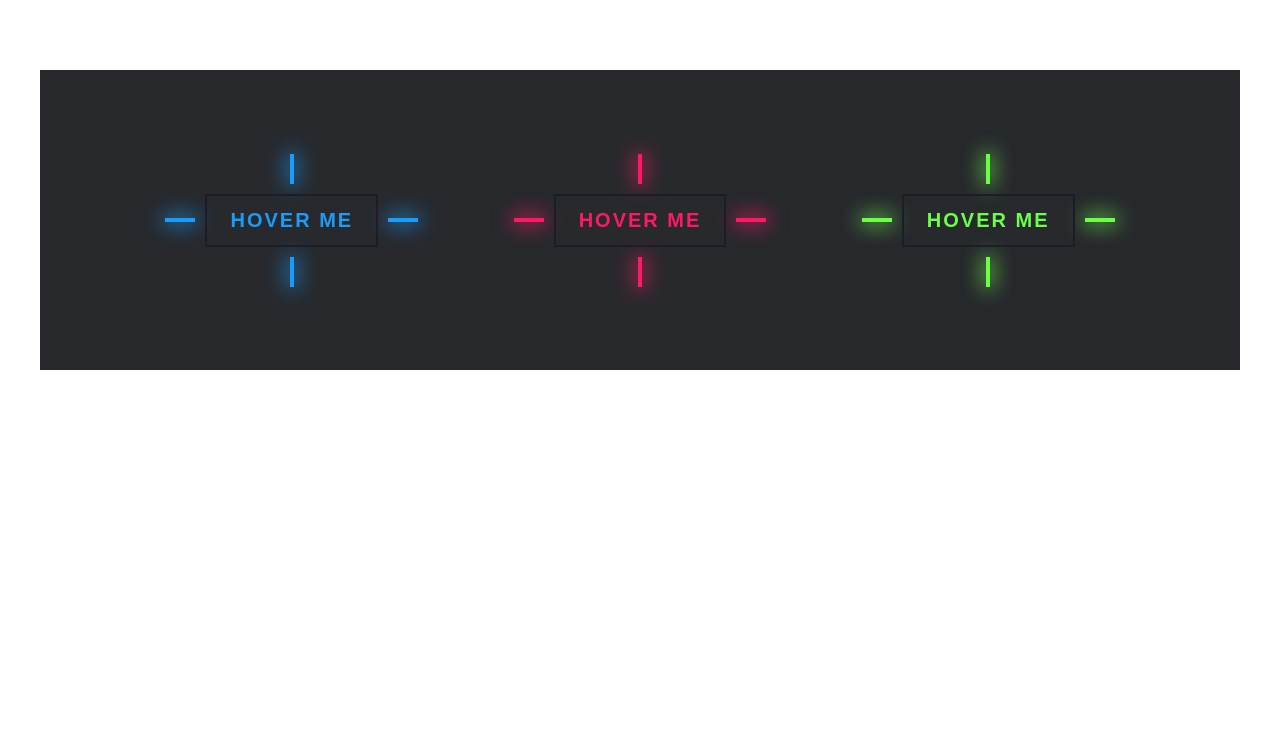
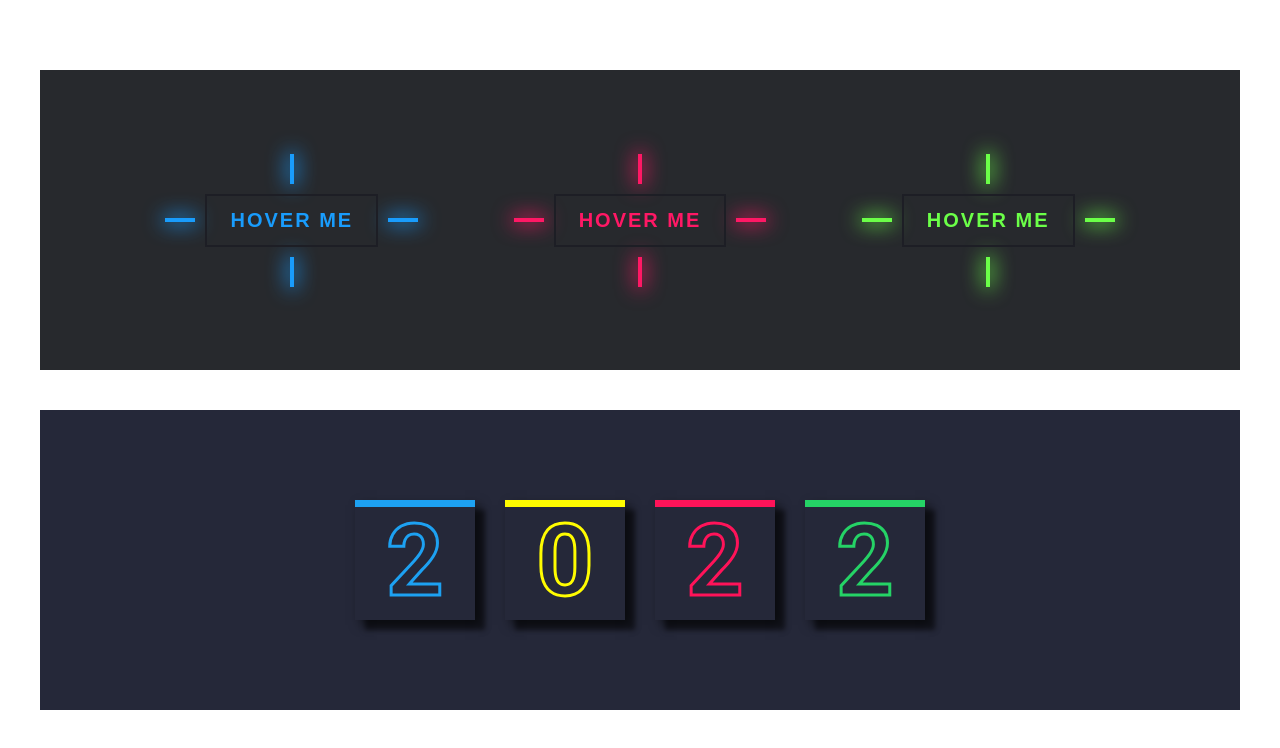
Before and after one commit to Hamdyshabeeb/Hover-effects, a plain HTML site: page index.html in a window 1280 px wide. Drawn offline with Linux system fonts and the light colour scheme.

Commit message:
add effect2 (2023)

```diff
--- a/index.html
+++ b/index.html
@@ -34,6 +34,13 @@
 					><span class="glow-line"></span><span class="glow-line"></span>
 				</div>
 			</div>
+
+			<div class="effect2">
+				<div data-text="2" style="--clr: #1da1f2"><b>2</b></div>
+				<div data-text="0" style="--clr: #fffc00"><b>0</b></div>
+				<div data-text="2" style="--clr: #ff1359"><b>2</b></div>
+				<div data-text="3" style="--clr: #25d366"><b>2</b></div>
+			</div>
 		</div>
 	</body>
 </html>
--- a/style.css
+++ b/style.css
@@ -151,3 +151,64 @@ body {
 	bottom: 50%;
 	transform: scaleY(0);
 }
+
+/* effect2 */
+
+.effect2 {
+	width: 100%;
+	min-height: 30rem;
+	padding: 3rem;
+	margin-top: 4rem;
+	background-color: #252839;
+	display: flex;
+	justify-content: center;
+	align-items: center;
+	gap: 30px;
+}
+
+.effect2 div {
+	width: 12rem;
+	height: 12rem;
+	flex-shrink: 0;
+	color: #fff;
+	font-size: 10rem;
+	box-shadow: 5px 5px 10px rgba(0, 0, 0, 0.5), 10px 10px 5px rgba(0, 0, 0, 0.5);
+	display: flex;
+	justify-content: center;
+	align-items: center;
+	position: relative;
+}
+
+.effect2 b {
+	-webkit-text-stroke: 3px var(--clr);
+	color: transparent;
+	transition: 0.3s 0.3s linear;
+	overflow: hidden;
+	display: block;
+}
+
+.effect2 div:hover b {
+	opacity: 0;
+	transition: 0.1s linear;
+}
+
+.effect2 div::before {
+	content: attr(data-text);
+	position: absolute;
+	top: 0;
+	left: 0;
+	font-size: 10rem;
+	color: var(--clr);
+	font-weight: 700;
+	width: 100%;
+	height: 0;
+	overflow: hidden;
+	text-align: center;
+	border-bottom: 7px solid var(--clr);
+	transition: 0.5s linear;
+}
+
+.effect2 div:hover::before {
+	height: 100%;
+	filter: drop-shadow(0 0 15px var(--clr));
+}
```
